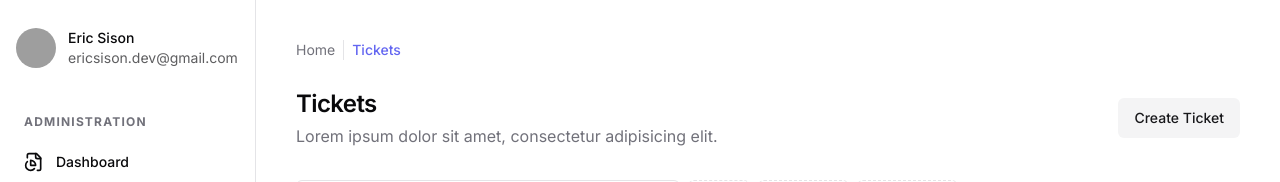
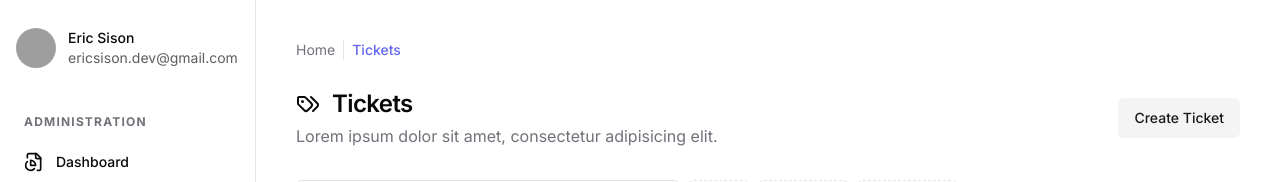
Before and after one commit to eric-sison/ssms-app, a Next.js app: page /tickets in a window 1280 px wide. Shown: the top 182 px of the page. Built offline with nearby package versions, Linux system fonts and the light colour scheme; grey boxes are pictures that could not be loaded.

Commit message:
added icon component in the page heading

```diff
--- a/src/app/(main)/tickets/page.tsx
+++ b/src/app/(main)/tickets/page.tsx
@@ -2,6 +2,7 @@ import { PageHeading } from "@/components/features/PageHeading";
 import { Payment, TicketsDataTable } from "@/components/features/TicketsDataTable";
 import { BreadCrumbs, BreadCrumbsLink } from "@/components/ui/BreadCrumbs";
 import { Button } from "@/components/ui/Button";
+import { Tags } from "lucide-react";
 
 // TODO: remove this sample data
 const data: Array<Payment> = [
@@ -172,6 +173,7 @@ export default function Tickets() {
         <section className="flex justify-between">
           <PageHeading
             title="Tickets"
+            icon={<Tags />}
             subtitle="Lorem ipsum dolor sit amet, consectetur adipisicing elit."
           />
           <div className="flex items-center gap-2">
```
